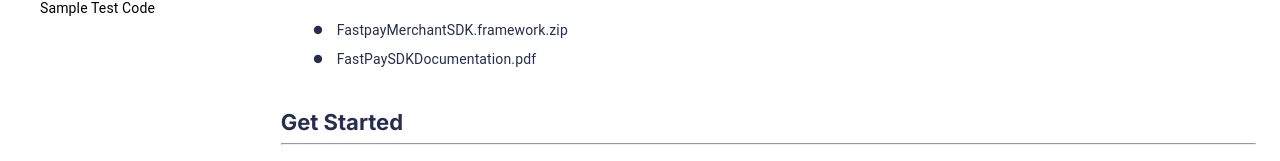
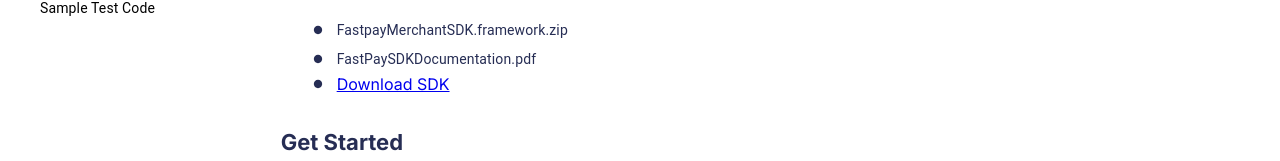
Before and after one commit to go-jamm/payment-integration-guild, a React (Create React App) app: page /ios-integration in a window 1280 px wide. Shown: the part 234-395 px from the top of the page. Built offline with nearby package versions, Linux system fonts and the light colour scheme.

Commit message:
feat: add sdk download link

```diff
--- a/src/pages/partial/AndroidGuideDetailSide.jsx
+++ b/src/pages/partial/AndroidGuideDetailSide.jsx
@@ -279,6 +279,22 @@
               <CircleIcon />
             </ListItemIcon>
             <ListItemText primary="Usermanual.pdf (Documentation)" />
+          </ListItem>
+          <ListItem
+            disableRipple={true}
+            sx={{ pl: 4 }}
+            className={`${classes.ItemStyle}`}
+          >
+            <ListItemIcon>
+              <CircleIcon />
+            </ListItemIcon>
+
+            <a
+              href="https://github.com/Fast-Solution-Inc/FastPay-Android-SDK"
+              target="_blank"
+            >
+              Download SDK
+            </a>
           </ListItem>
         </List>
       </section>
--- a/src/pages/partial/IOSGuideDetailSide.jsx
+++ b/src/pages/partial/IOSGuideDetailSide.jsx
@@ -274,6 +274,22 @@
             </ListItemIcon>
             <ListItemText primary="FastPaySDKDocumentation.pdf" />
           </ListItem>
+          <ListItem
+            disableRipple={true}
+            sx={{ pl: 4 }}
+            className={`${classes.ItemStyle}`}
+          >
+            <ListItemIcon>
+              <CircleIcon />
+            </ListItemIcon>
+
+            <a
+              href="https://github.com/Fast-Solution-Inc/FastPay-IOS-SDK"
+              target="_blank"
+            >
+              Download SDK
+            </a>
+          </ListItem>
         </List>
       </section>
       <section className={classes.sectionMarginBottom} id="get-started">
```
